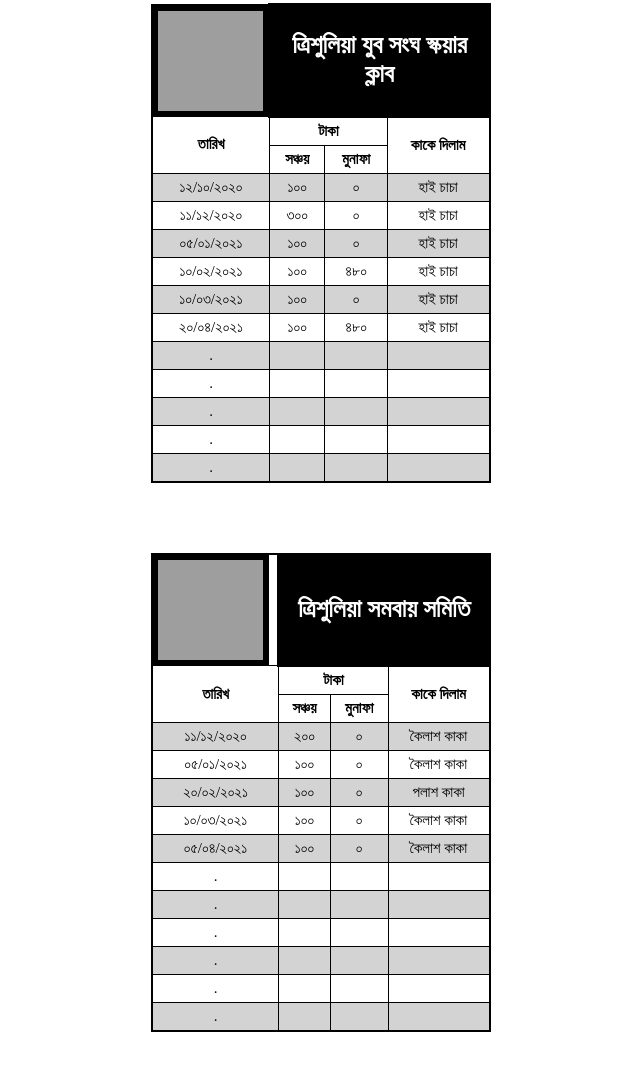
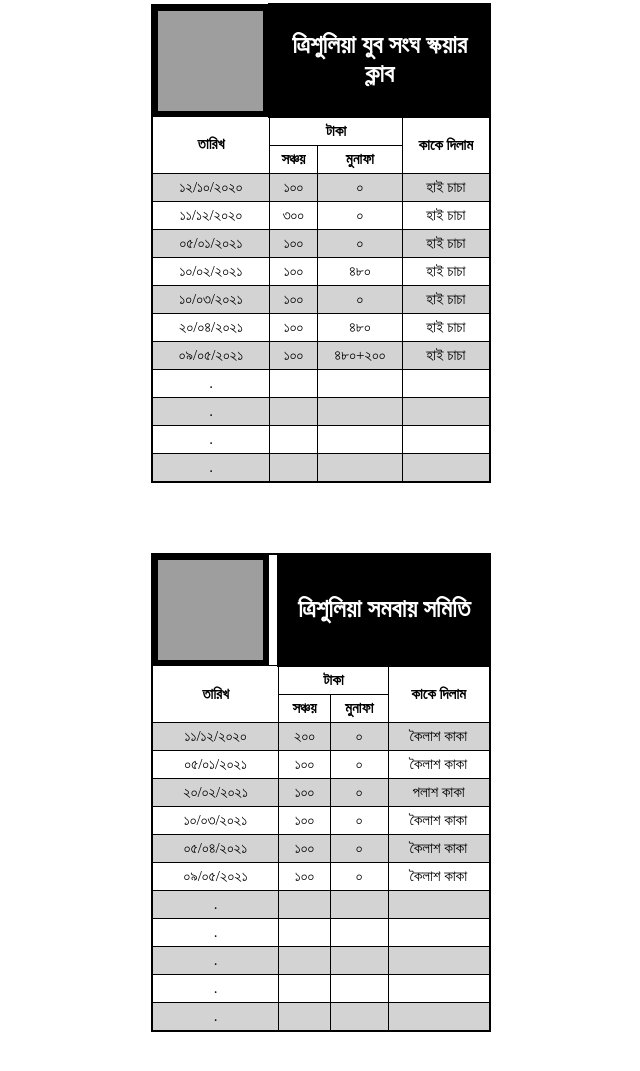
Before and after one commit to masud7230/sujon-vai-club, a plain HTML site: page index.html in a window 1280 px wide. Shown: the part 67-1138 px from the top of the page, without its empty margins (319-959 px from the left). Drawn offline with Linux system fonts and the light colour scheme; grey boxes are pictures that could not be loaded.

Commit message:
Update index.html

```diff
--- a/index.html
+++ b/index.html
@@ -169,10 +169,10 @@ margin-top :1px ;
 </tr>
 
 <tr bgcolor="lightgrey">
-<td>.</td>
-<td></td>
-<td></td>
-<td></td>
+<td>০৯/০৫/২০২১</td>
+<td>১০০</td>
+<td>৪৮০+২০০</td>
+<td>হাই চাচা</td>
 </tr>
 
 <tr>
@@ -272,10 +272,10 @@ margin-top :1px ;
 </tr>
 
 <tr>
-<td>.</td>
-<td></td>
-<td></td>
-<td></td>
+<td>০৯/০৫/২০২১</td>
+<td>১০০</td>
+<td>০</td>
+<td>কৈলাশ কাকা</td>
 </tr>
 
 <tr bgcolor="lightgrey">
```
